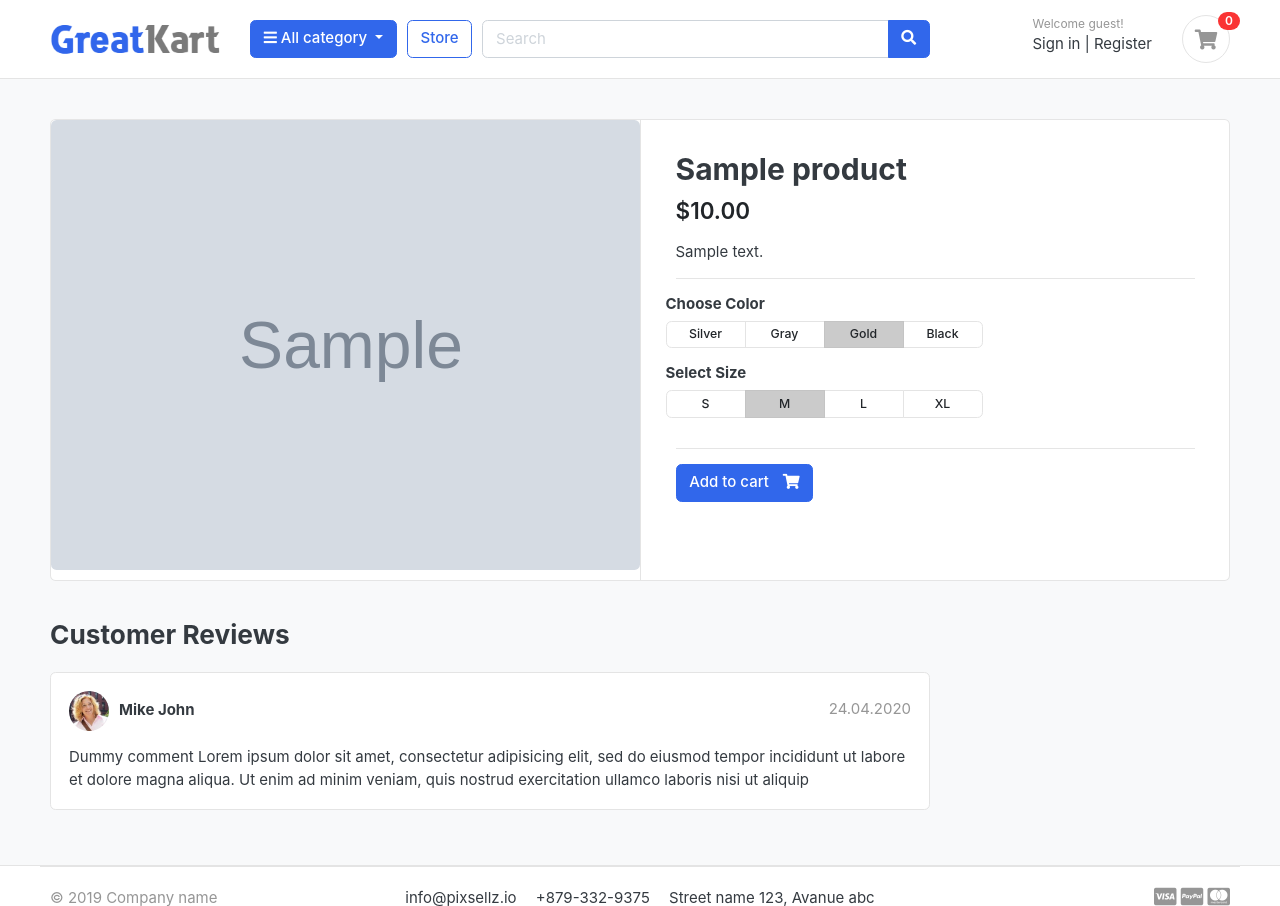
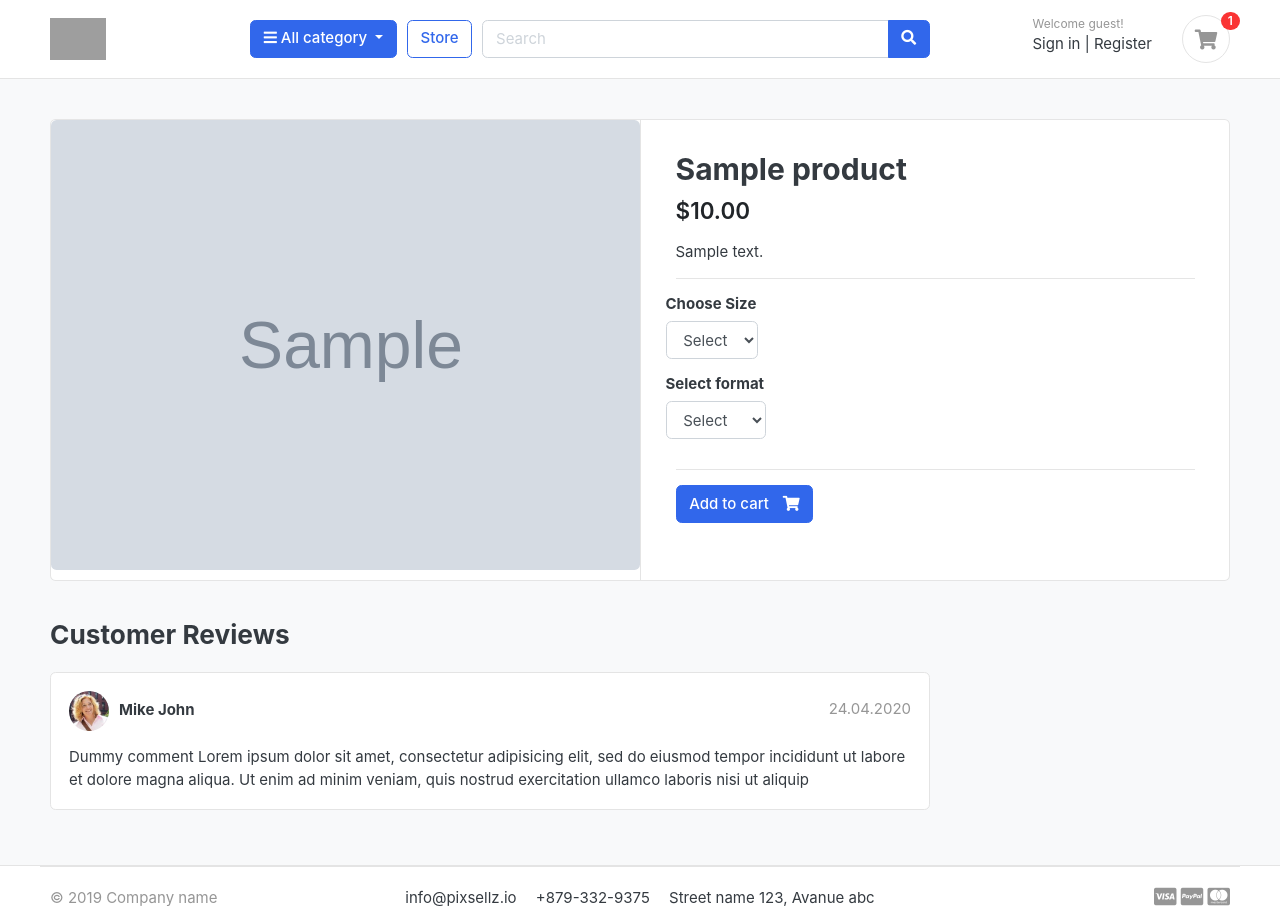
Before and after one commit to safwanmohammad/E_Commerce_2.Django, a Django app: template templates/store/product_detail.html in a window 1280 px wide. Shown: the part 39-945 px from the top of the page. Run offline with Django 4.2, Linux system fonts and the light colour scheme; tables that the repository leaves empty hold one stand-in row (values such as "Sample post"); the template is opened without the code that fills it: values that come from a table or form of the project are taken from there, most other values are stand-ins (such as "Sample title", 1, 10 or a date in 2020); grey boxes marked "Sample" are stand-in pictures; some libraries are stand-ins or nearby versions; some web fonts are replaced; grey boxes are pictures that could not be loaded.

Commit message:
added variations

```diff
--- a/art_project/settings.py
+++ b/art_project/settings.py
@@ -43,6 +43,7 @@
     'category',
     'accounts',
     'store',
+    'carts',
 
 ]
 
@@ -70,6 +71,7 @@
                 'django.contrib.auth.context_processors.auth',
                 'django.contrib.messages.context_processors.messages',
                 'category.context_processors.menu_links',
+                'carts.context_processors.counter',
             ],
         },
     },
--- a/art_project/urls.py
+++ b/art_project/urls.py
@@ -23,5 +23,6 @@
 urlpatterns = [
     path('admin/', admin.site.urls),
     path('',views.home,name='home'),
+    path('cart/',include('carts.urls')),
     path('store/',include('store.urls')),
 ]+static(settings.MEDIA_URL,document_root=settings.MEDIA_ROOT)
--- a/store/models.py
+++ b/store/models.py
@@ -13,7 +13,7 @@
     stock          = models.IntegerField()
     is_available   = models.BooleanField(default=True)
     category       = models.ForeignKey(Category,on_delete=models.CASCADE)
-    craeted_date   = models.DateTimeField(auto_now_add=True)
+    created_date   = models.DateTimeField(auto_now_add=True)
     modified_date  = models.DateTimeField(auto_now=True)
 
     def get_url(self):
@@ -21,3 +21,31 @@
 
     def __str__(self):
         return self.product_name
+
+
+class VariationMangaer(models.Manager):
+    def format(self):
+        return super(VariationMangaer,self).filter(variation_category='format',is_active=True)
+
+    def size(self):
+        return super(VariationMangaer,self).filter(variation_category='size',is_active=True)
+
+
+variation_category_choice = (
+    ('format','format'),
+    ('size','size'),
+
+)
+
+
+class Variation(models.Model):
+    product            = models.ForeignKey(Product, on_delete=models.CASCADE)
+    variation_category = models.CharField(max_length=100,choices=variation_category_choice)
+    variation_value    = models.CharField(max_length=100)
+    is_active          = models.BooleanField(default=True)
+    created_date       = models.DateTimeField(auto_now=True)
+
+    objects = VariationMangaer()
+
+    def __str__(self):
+        return self.variation_value
--- a/store/urls.py
+++ b/store/urls.py
@@ -2,6 +2,7 @@
 from . import views
 urlpatterns = [
     path('',views.store,name='store'),
-    path('<slug:category_slug>/',views.store,name='products_by_category'),
-    path('<slug:category_slug>/<slug:product_slug>/',views.product_detail,name='product_detail'),
+    path('category/<slug:category_slug>/',views.store,name='products_by_category'),
+    path('category/<slug:category_slug>/<slug:product_slug>/',views.product_detail,name='product_detail'),
+    path('search/',views.search,name='search')
 ]
--- a/templates/base.html
+++ b/templates/base.html
@@ -40,7 +40,9 @@
 </script>
 
 </head>
-<body>
+<body style="min-height: 100vh;
+display: flex;
+flex-direction: column;">
     <!-- header -->
     {% include 'include/header.html' %}
     <!-- navbar -->
--- a/templates/home.html
+++ b/templates/home.html
@@ -11,7 +11,7 @@
 <div class="container">
 
 <div class="intro-banner-wrap">
-	<img src="{% static 'images/banners/1.jpg' %}" class="img-fluid rounded">
+	<img src="{% static 'images/banners/banner-1.png' %}" class="img-fluid rounded">
 </div>
 
 </div> <!-- container //  -->
--- a/templates/include/footer.html
+++ b/templates/include/footer.html
@@ -1,5 +1,5 @@
 {% load static %}
-<footer class="section-footer border-top">
+<footer class="section-footer border-top" style="margin-top: auto;">
 	<div class="container">
 		<section class="footer-bottom border-top row">
 			<div class="col-md-2">
--- a/templates/include/navbar.html
+++ b/templates/include/navbar.html
@@ -4,7 +4,7 @@
     <div class="row align-items-center">
         <div class="col-lg-2 col-md-3 col-6">
             <a href="{% url 'home' %}" class="brand-wrap">
-                <img class="logo" src="{% static './images/logo.png' %}">
+                <img class="logo" src="{% static './images/art.png' %}" >
             </a> <!-- brand-wrap.// -->
         </div>
         <div class="col-lg col-sm col-md col-6 flex-grow-0">
@@ -22,9 +22,9 @@
         </div> <!-- col.// -->
         <a href="{% url 'store' %}" class="btn btn-outline-primary">Store</a>
         <div class="col-lg  col-md-6 col-sm-12 col">
-            <form action="#" class="search">
+            <form action="{% url 'search' %}" class="search" method="GET">
                 <div class="input-group w-100">
-                    <input type="text" class="form-control" style="width:60%;" placeholder="Search">
+                    <input type="text" class="form-control" style="width:60%;" placeholder="Search" name="keyword">
 
                     <div class="input-group-append">
                       <button class="btn btn-primary" type="submit">
@@ -43,9 +43,9 @@
                                 <a href="./register.html"> Register</a>
                             </div>
                         </div>
-                        <a href="./cart.html" class="widget-header pl-3 ml-3">
+                        <a href="{% url 'cart' %}" class="widget-header pl-3 ml-3">
                             <div class="icon icon-sm rounded-circle border"><i class="fa fa-shopping-cart"></i></div>
-                            <span class="badge badge-pill badge-danger notify">0</span>
+                            <span class="badge badge-pill badge-danger notify">{{cart_count}}</span>
                         </a>
                     </div> <!-- widgets-wrap.// -->
                 </div> <!-- col.// -->
--- a/templates/store/product_detail.html
+++ b/templates/store/product_detail.html
@@ -12,67 +12,56 @@
             <div class="img-big-wrap">
               <a href="#"><img src="{{ single_product.images.url }}"></a>
             </div> <!-- img-big-wrap.// -->
-
           </article> <!-- gallery-wrap .end// -->
         </aside>
         <main class="col-md-6 border-left">
+          <form action="{% url 'add_cart' single_product.id %}" method="POST">
+            {% csrf_token %}
             <article class="content-body">
-
               <h2 class="title">{{ single_product.product_name }}</h2>
-
               <div class="mb-3">
                 <var class="price h4">${{single_product.price}}.00</var>
               </div>
-
               <p>{{single_product.description}}</p>
-
-
               <hr>
               <div class="row">
                 <div class="item-option-select">
-                <h6>Choose Color</h6>
-                <div class="btn-group btn-group-sm btn-group-toggle" data-toggle="buttons">
-                  <label class="btn btn-light">
-                    <input type="radio" name="radio_color"> Silver
-                  </label>
-                  <label class="btn btn-light">
-                    <input type="radio" name="radio_color" > Gray
-                  </label>
-                  <label class="btn btn-light active">
-                    <input type="radio" name="radio_color checked"> Gold
-                  </label>
-                  <label class="btn btn-light">
-                    <input type="radio" name="radio_color"> Black
-                  </label>
+                  <h6>Choose Size</h6>
+                  <select name="size" class="form-control" required>
+                    <option value="" disabled selected>Select</option>
+                    {% for i in single_product.variation_set.size %}
+                    <option value="{{ i.variation_value | lower }}">{{ i.variation_value | capfirst }}</option>
+                    {% endfor %}
+                  </select>
                 </div>
               </div>
-        </div> <!-- row.// -->
               <div class="row">
                 <div class="item-option-select">
-                <h6>Select Size</h6>
-                <div class="btn-group btn-group-sm btn-group-toggle" data-toggle="buttons">
-                  <label class="btn btn-light">
-                    <input type="radio" name="radio_color"> S
-                  </label>
-                  <label class="btn btn-light active">
-                    <input type="radio" name="radio_color" checked> M
-                  </label>
-                  <label class="btn btn-light">
-                    <input type="radio" name="radio_color"> L
-                  </label>
-                  <label class="btn btn-light">
-                    <input type="radio" name="radio_color"> XL
-                  </label>
+                  <h6>Select format</h6>
+                  <select name="format" class="form-control">
+                    <option value=""disabled selected>Select</option>
+                    {% for i  in single_product.variation_set.format %}
+                    <option value="{{ i.variation_value | lower }}">{{ i.variation_value | capfirst }}</option>
+                    {% endfor %}
+                  </select>
                 </div>
               </div>
-        </div> <!-- row.// -->
               <hr>
-        {% if single_product.stock <= 0 %}
-        <h3 class="text-danger">Out Of Stock</h3>
+              {% if single_product.stock <= 0 %} <h3 class="text-danger">Out Of Stock</h3>
                 {% else %}
-        <a href="./product-detail.html" class="btn  btn-primary"> <span class="text">Add to cart</span> <i class="fas fa-shopping-cart"></i>  </a>
+
+                <!-- <a href="#" class="btn  btn-success"> <span class="text">Added to Cart</span> <i
+                    class="fas fa-check"></i>
+                </a>
+                <a href="{% url 'cart' %}" class="btn  btn-outline-primary"> <span class="text">View Cart</span> <i
+                    class="fas fa-shopping-cart"></i> </a> -->
+
+                <button type="submit" class="btn  btn-primary"> <span class="text">Add to
+                    cart</span> <i class="fas fa-shopping-cart"></i> </button>
                 {% endif %}
+
             </article> <!-- product-info-aside .// -->
+          </form>
         </main> <!-- col.// -->
       </div> <!-- row.// -->
     </div> <!-- card.// -->
```
Also changed, not shown: store/admin.py (+7 -2 lines), store/views.py (+28 -3 lines), templates/store/store.html (+34 -7 lines), 1 other file. Lines whose indentation alone changed are shown as unchanged.
